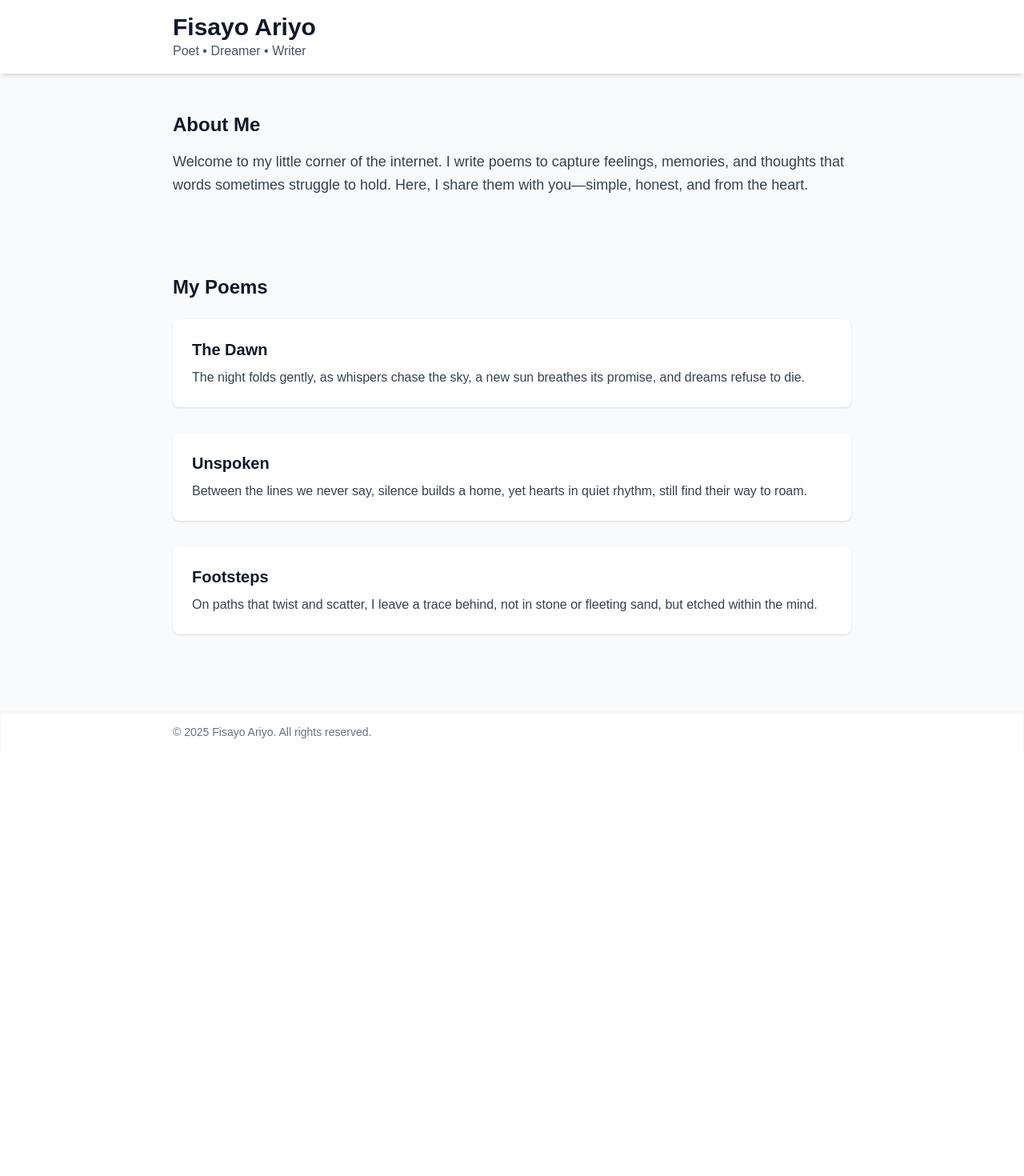
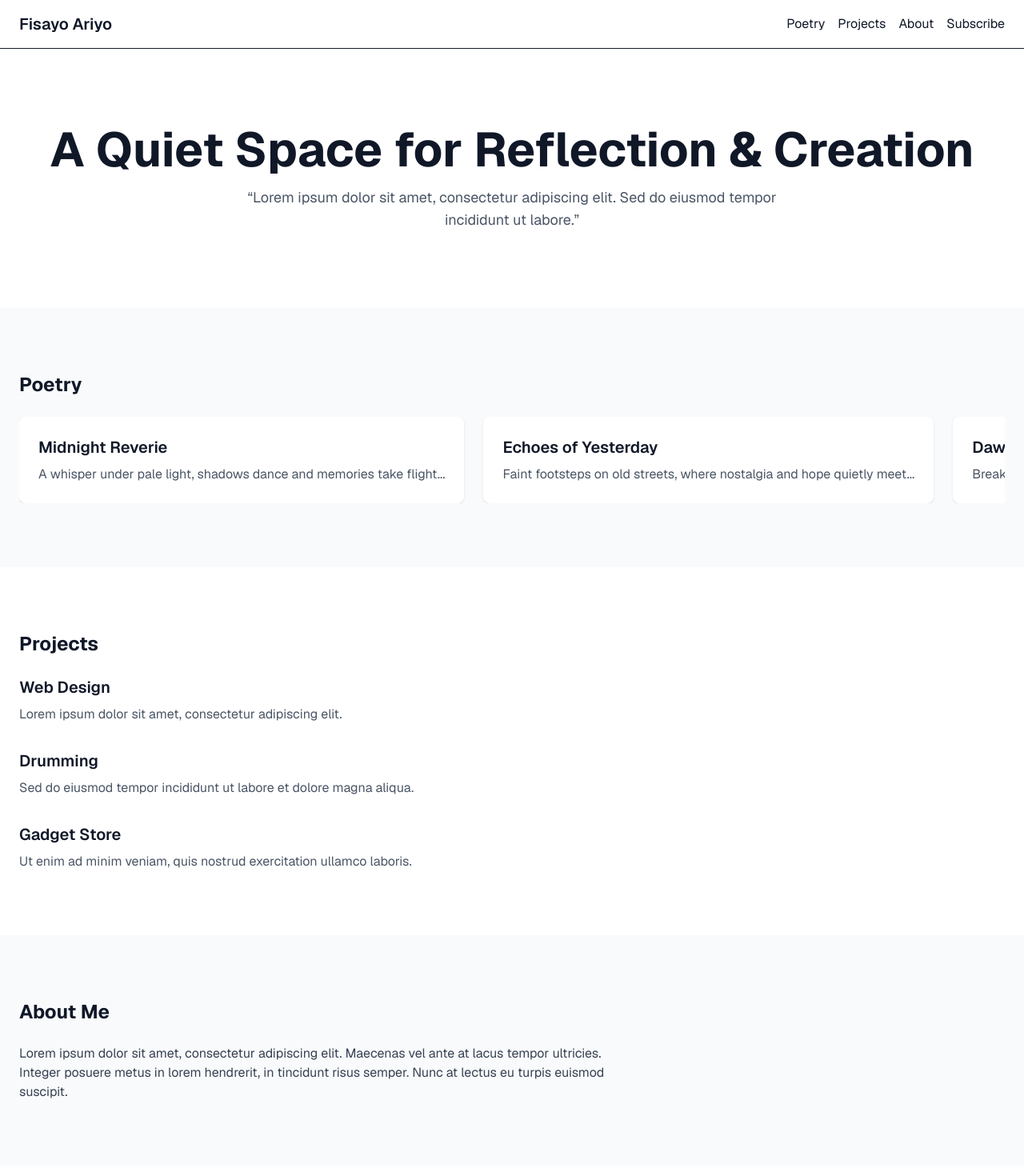
Before and after one commit to fisayoariyo/fisayoariyo, a Next.js app: page / in a window 1280 px wide. Shown: the top 1470 px of the page at 80% size. Before the commit the page ends 941 px from the top, so only its background shows below. Built offline with nearby package versions, Linux system fonts and the light colour scheme.

Commit message:
changed my entire landing page

```diff
--- a/app/page.tsx
+++ b/app/page.tsx
@@ -1,60 +1,152 @@
+// app/page.tsx
+
 export default function Home() {
   return (
-    <main className="min-h-screen bg-gray-50 text-gray-900">
-      {/* Header */}
-      <header className="bg-white shadow-md">
-        <div className="max-w-4xl mx-auto px-6 py-4">
-          <h1 className="text-3xl font-bold">Fisayo Ariyo</h1>
-          <p className="text-gray-600">Poet • Dreamer • Writer</p>
-        </div>
+    <main className="min-h-screen bg-white text-gray-900 font-sans">
+      {/* NAVIGATION */}
+      <header className="flex justify-between items-center px-6 py-4 border-b">
+        <h1 className="text-xl font-semibold">Fisayo Ariyo</h1>
+        <nav className="space-x-4">
+          <a href="#poetry" className="hover:underline">
+            Poetry
+          </a>
+          <a href="#projects" className="hover:underline">
+            Projects
+          </a>
+          <a href="#about" className="hover:underline">
+            About
+          </a>
+          <a href="#subscribe" className="hover:underline">
+            Subscribe
+          </a>
+        </nav>
       </header>
 
-      {/* About Section */}
-      <section className="max-w-4xl mx-auto px-6 py-12">
-        <h2 className="text-2xl font-semibold mb-4">About Me</h2>
-        <p className="text-lg leading-relaxed text-gray-700">
-          Welcome to my little corner of the internet. I write poems to capture
-          feelings, memories, and thoughts that words sometimes struggle to
-          hold. Here, I share them with you—simple, honest, and from the heart.
+      {/* HERO SECTION */}
+      <section className="text-center py-24 px-4">
+        <h2 className="text-4xl md:text-6xl font-bold mb-4">
+          A Quiet Space for Reflection & Creation
+        </h2>
+        <p className="text-lg max-w-2xl mx-auto text-gray-600">
+          “Lorem ipsum dolor sit amet, consectetur adipiscing elit. Sed do
+          eiusmod tempor incididunt ut labore.”
         </p>
       </section>
 
-      {/* Poems Section */}
-      <section className="max-w-4xl mx-auto px-6 py-12">
-        <h2 className="text-2xl font-semibold mb-6">My Poems</h2>
-
-        <div className="space-y-8">
-          <article className="bg-white p-6 rounded-lg shadow">
-            <h3 className="text-xl font-bold mb-2">The Dawn</h3>
-            <p className="text-gray-700 leading-relaxed">
-              The night folds gently, as whispers chase the sky, a new sun
-              breathes its promise, and dreams refuse to die.
-            </p>
-          </article>
-
-          <article className="bg-white p-6 rounded-lg shadow">
-            <h3 className="text-xl font-bold mb-2">Unspoken</h3>
-            <p className="text-gray-700 leading-relaxed">
-              Between the lines we never say, silence builds a home, yet hearts
-              in quiet rhythm, still find their way to roam.
-            </p>
-          </article>
-
-          <article className="bg-white p-6 rounded-lg shadow">
-            <h3 className="text-xl font-bold mb-2">Footsteps</h3>
-            <p className="text-gray-700 leading-relaxed">
-              On paths that twist and scatter, I leave a trace behind, not in
-              stone or fleeting sand, but etched within the mind.
-            </p>
-          </article>
+      {/* POETRY SECTION - HORIZONTAL SCROLL PREVIEW */}
+      <section id="poetry" className="px-6 py-20 bg-gray-50">
+        <h3 className="text-2xl font-bold mb-6">Poetry</h3>
+        <div className="flex space-x-6 overflow-x-auto scrollbar-thin scrollbar-thumb-gray-300 scrollbar-track-gray-100">
+          {[
+            {
+              id: 1,
+              title: "Midnight Reverie",
+              excerpt:
+                "A whisper under pale light, shadows dance and memories take flight...",
+            },
+            {
+              id: 2,
+              title: "Echoes of Yesterday",
+              excerpt:
+                "Faint footsteps on old streets, where nostalgia and hope quietly meet...",
+            },
+            {
+              id: 3,
+              title: "Dawn’s First Light",
+              excerpt:
+                "Breaking dawn unveils new dreams, soft and bright with golden beams...",
+            },
+            {
+              id: 4,
+              title: "Silent Conversations",
+              excerpt:
+                "Between the stars and sleepless minds, words unsaid but hearts aligned...",
+            },
+            {
+              id: 5,
+              title: "Fragments of Time",
+              excerpt:
+                "Pieces scattered on a breeze, moments held with gentle ease...",
+            },
+            {
+              id: 6,
+              title: "The Last Ember",
+              excerpt:
+                "Fading glow of ember’s fire, echoes stir my deep desire...",
+            },
+          ].map((poem) => (
+            <div
+              key={poem.id}
+              className="min-w-[280px] p-6 bg-white rounded-lg shadow hover:shadow-lg transition-shadow cursor-pointer flex-shrink-0"
+            >
+              <h4 className="text-xl font-semibold">{poem.title}</h4>
+              <p className="text-gray-600 mt-2">{poem.excerpt}</p>
+            </div>
+          ))}
         </div>
       </section>
 
-      {/* Footer */}
-      <footer className="bg-white shadow-inner mt-12">
-        <div className="max-w-4xl mx-auto px-6 py-4 text-sm text-gray-500">
-          © {new Date().getFullYear()} Fisayo Ariyo. All rights reserved.
+      {/* PROJECTS SECTION */}
+      <section id="projects" className="px-6 py-20">
+        <h3 className="text-2xl font-bold mb-6">Projects</h3>
+        <div className="space-y-8">
+          <div>
+            <h4 className="text-xl font-semibold">Web Design</h4>
+            <p className="text-gray-600 mt-2">
+              Lorem ipsum dolor sit amet, consectetur adipiscing elit.
+            </p>
+          </div>
+          <div>
+            <h4 className="text-xl font-semibold">Drumming</h4>
+            <p className="text-gray-600 mt-2">
+              Sed do eiusmod tempor incididunt ut labore et dolore magna aliqua.
+            </p>
+          </div>
+          <div>
+            <h4 className="text-xl font-semibold">Gadget Store</h4>
+            <p className="text-gray-600 mt-2">
+              Ut enim ad minim veniam, quis nostrud exercitation ullamco
+              laboris.
+            </p>
+          </div>
         </div>
+      </section>
+
+      {/* ABOUT SECTION */}
+      <section id="about" className="px-6 py-20 bg-gray-50">
+        <h3 className="text-2xl font-bold mb-6">About Me</h3>
+        <p className="text-gray-700 max-w-3xl">
+          Lorem ipsum dolor sit amet, consectetur adipiscing elit. Maecenas vel
+          ante at lacus tempor ultricies. Integer posuere metus in lorem
+          hendrerit, in tincidunt risus semper. Nunc at lectus eu turpis euismod
+          suscipit.
+        </p>
+      </section>
+
+      {/* SUBSCRIBE SECTION */}
+      <section id="subscribe" className="px-6 py-20 text-center">
+        <h3 className="text-2xl font-bold mb-4">Stay Connected</h3>
+        <p className="text-gray-600 mb-6">
+          Subscribe to receive new poems and updates:
+        </p>
+        <form className="max-w-md mx-auto flex flex-col sm:flex-row gap-4">
+          <input
+            type="email"
+            placeholder="Your email"
+            className="w-full px-4 py-2 border rounded"
+          />
+          <button
+            type="submit"
+            className="bg-black text-white px-6 py-2 rounded hover:bg-gray-800"
+          >
+            Subscribe
+          </button>
+        </form>
+      </section>
+
+      {/* FOOTER */}
+      <footer className="px-6 py-10 border-t text-center text-sm text-gray-500">
+        © {new Date().getFullYear()} Fisayo Ariyo. All rights reserved.
       </footer>
     </main>
   );
```
